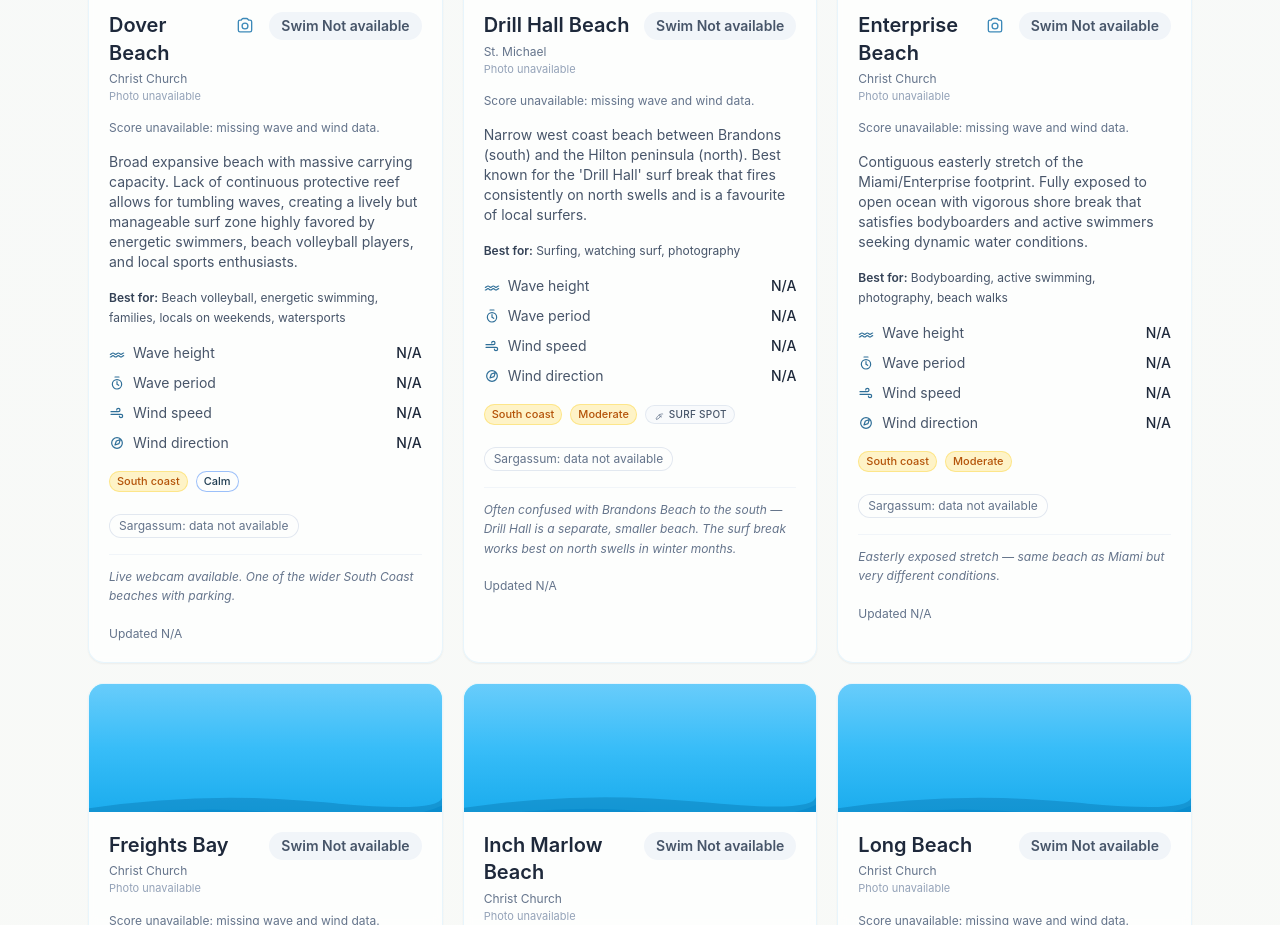
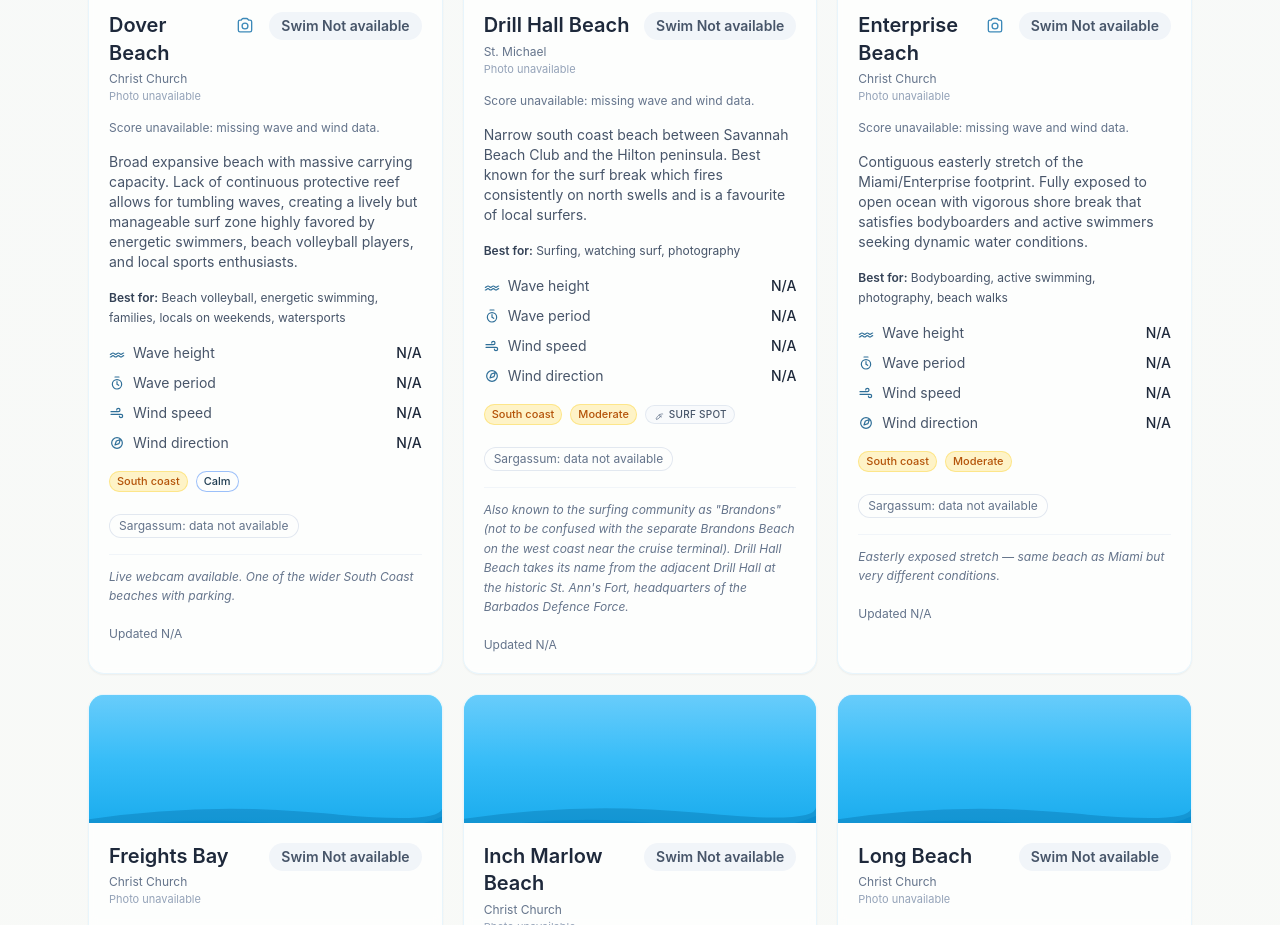
Before and after one commit to 246fox/bajanbeach, a Next.js app: page / in a window 1280 px wide. Shown: the part 8600-9525 px from the top of the page. Built offline with nearby package versions, Linux system fonts and the light colour scheme; no server answers.

Commit message:
Update Drill Hall Beach description and notes.
Correct south coast location and clarify Brandons naming vs the separate west coast beach.

Co-authored-by: Cursor <cursoragent@cursor.com>

```diff
--- a/src/data/batches/beach-batch-07.ts
+++ b/src/data/batches/beach-batch-07.ts
@@ -112,10 +112,10 @@ export const beachBatch07: Beach[] = [
     longitude: -59.6084143879019,
     webcamUrl: "",
     description:
-      "Narrow west coast beach between Brandons (south) and the Hilton peninsula (north). Best known for the 'Drill Hall' surf break that fires consistently on north swells and is a favourite of local surfers.",
+      "Narrow south coast beach between Savannah Beach Club and the Hilton peninsula. Best known for the surf break which fires consistently on north swells and is a favourite of local surfers.",
     bestFor: "Surfing, watching surf, photography",
     notes:
-      "Often confused with Brandons Beach to the south — Drill Hall is a separate, smaller beach. The surf break works best on north swells in winter months."
+      "Also known to the surfing community as \"Brandons\" (not to be confused with the separate Brandons Beach on the west coast near the cruise terminal). Drill Hall Beach takes its name from the adjacent Drill Hall at the historic St. Ann's Fort, headquarters of the Barbados Defence Force."
   },
   {
     name: "Freights Bay",
```
